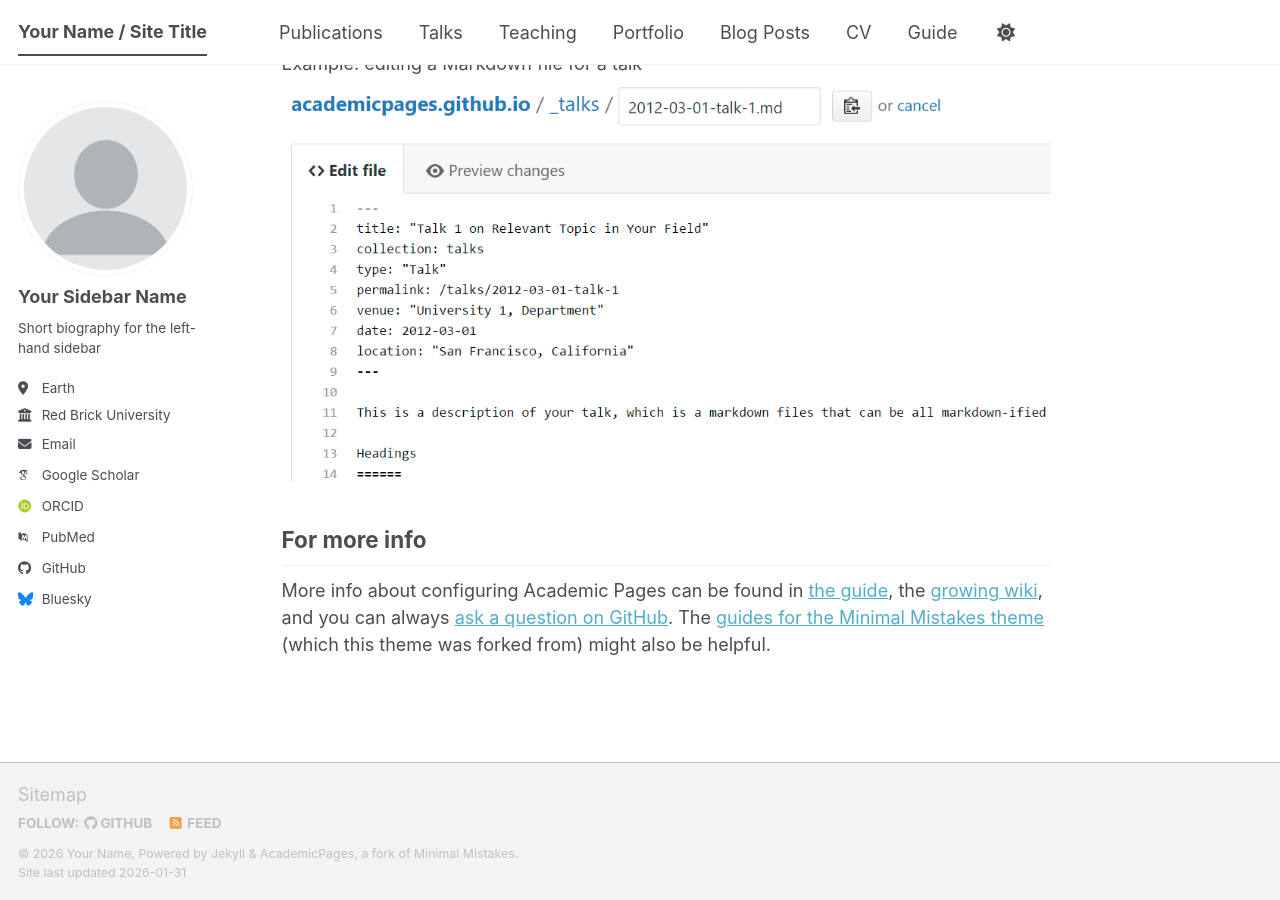
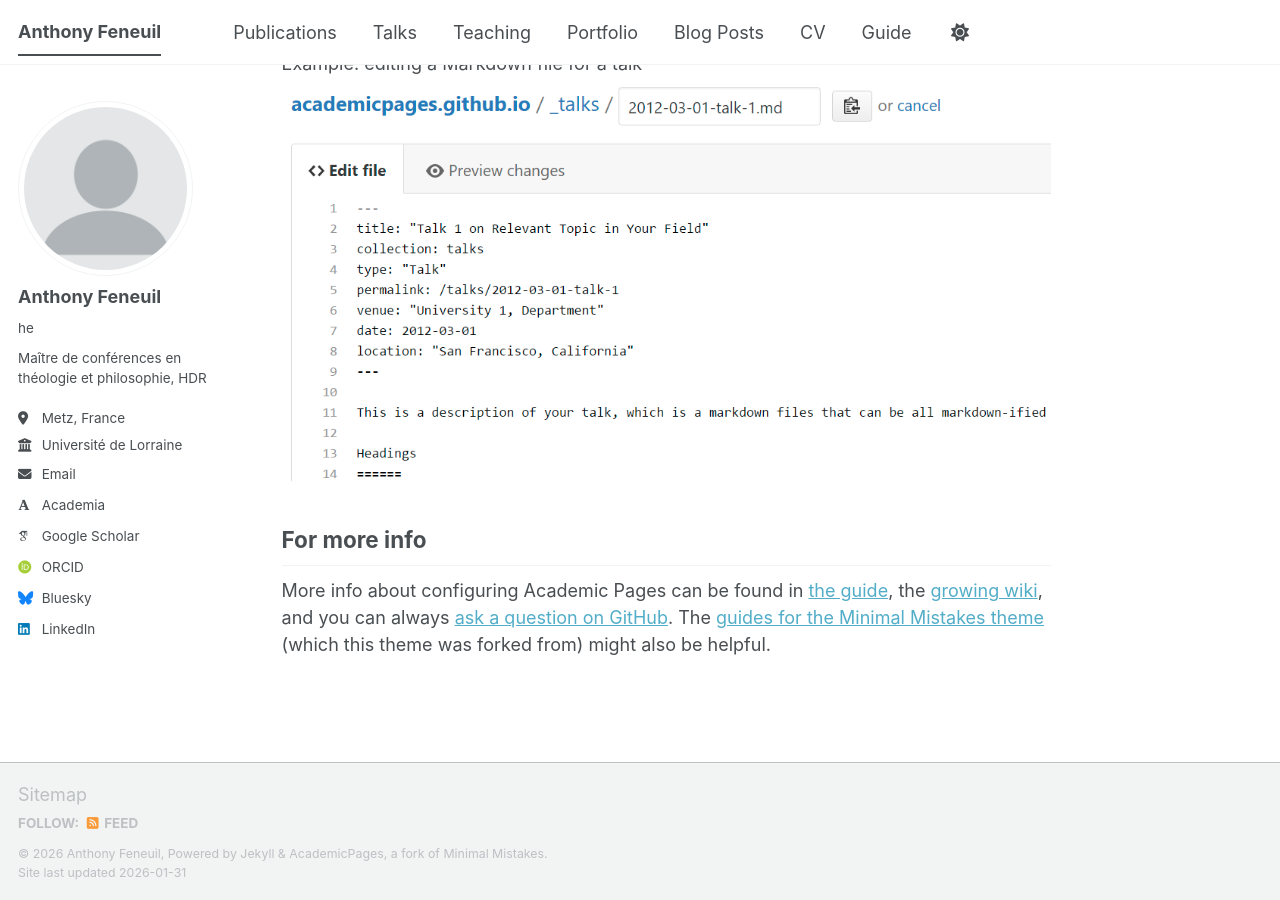
Before and after one commit to anfnl/anfnl.github.io, a Jekyll site: the page built from _pages/about.md, in a window 1280 px wide and 900 px high, scrolled down 2720 px. Built offline with Jekyll 4.4.1, drawn with Linux system fonts in a browser that asks for light colours; some web fonts are replaced; a script bundle is joined from its source files by our own code; library files that are not in the unit come from our copies.

Commit message:
Update _config.yml

```diff
--- a/_config.yml
+++ b/_config.yml
@@ -9,14 +9,14 @@
 # Basic Site Settings
 locale                   : "en-US"
 site_theme               : "default" # The available themes options are "default", "air", "sunrise", "mint", "dirt" and "contrast"
-title                    : "Your Name / Site Title"
+title                    : "Anthony Feneuil"
 title_separator          : "-"
-name                     : &name "Your Name"
-description              : &description "Your Name's academic portfolio"   # Update this with a general description of your site, this is the default if not overridden by a page
-url                      : https://academicpages.github.io # The base hostname & protocol for your site e.g. "https://[your GitHub username].github.io",
+name                     : &name "Anthony Feneuil"
+description              : &description "Associate Professor in theology and philosophy"   # Update this with a general description of your site, this is the default if not overridden by a page
+url                      : https://anfnl.github.io # The base hostname & protocol for your site e.g. "https://[your GitHub username].github.io",
                                                            # or if you already have some other page hosted on Github then use "https://[your GitHub username].github.io/[Your Repo Name]"
 baseurl                  : "" # the subpath of your site, e.g. "/blog"
-repository               : "academicpages/academicpages.github.io"
+repository               : "anfnl/anfnl.github.io"
 
 # Site Author - The following control what appear as part of the author content on the side bar.
 #               If a field is blank the icon and link will not appear, otherwise it will be shown.
@@ -24,24 +24,24 @@ repository               : "academicpages/academicpages.github.io"
 author:
   # Biographic information
   avatar           : "profile.png"
-  name             : "Your Sidebar Name"
-  pronouns         : # example: "she/her"
-  bio              : "Short biography for the left-hand sidebar"
-  location         : "Earth"
-  employer         : "Red Brick University"
+  name             : "Anthony Feneuil"
+  pronouns         : "he" # example: "he"
+  bio              : "Maître de conférences en théologie et philosophie, HDR"
+  location         : "Metz, France"
+  employer         : "Université de Lorraine"
   uri              : # URL
-  email            : "none@example.org"
+  email            : "anthony.feneuil@univ-lorraine.fr"
 
   # Academic websites
-  academia         : # URL
+  academia         : "https://univ-lorraine.academia.edu/AnthonyFeneuil" # URL
   arxiv            : # URL - Update with the correct link to your profile
-  googlescholar    : "https://scholar.google.com/citations?user=PS_CX0AAAAAJ"
+  googlescholar    : "https://scholar.google.com/citations?hl=fr&user=-5KYAJ8AAAAJ&view_op=list_works&gmla=APjjwua9Ks_q3duir2tTvjPPZhvSHRhoYArloBdK8SysiYfgHdW4vlmjHbsTo4Rib2UIZ9aDQBA"
   inspire-hep      : # URL
   impactstory      : # URL
-  orcid            : "https://orcid.org/yourorcidurl"
+  orcid            : "https://orcid.org/0000-0002-1770-2709"
   semantic         : # URL
   ssrn             : # URL
-  pubmed           : "https://www.ncbi.nlm.nih.gov/pubmed/?term=john+snow"
+  pubmed           : # URL
   researchgate     : # URL
   scopus           : # URL
   zotero           : # URL
@@ -51,13 +51,13 @@ author:
   bitbucket        : # Username - Update with your username on the site
   codepen          : # Username
   dribbble         : # Username
-  github           : "academicpages"
+  github           : # Username
   kaggle           : # Username
   stackoverflow    : # User number or user number and name (i.e., use "1" or "1/jeff-atwood")
 
   # Social media
   artstation       : # Username
-  bluesky          : "bsky.app" # Replace this with you Bluesky username
+  bluesky          : "https://bsky.app/profile/anfnl.bsky.social" # Replace this with you Bluesky username
   facebook         : # Username
   flickr           : # Username
   foursquare       : # Username
@@ -66,7 +66,7 @@ author:
   keybase          : # Username
   instagram        : # Username
   lastfm           : # Username
-  linkedin         : # Username
+  linkedin         : "https://www.linkedin.com/in/anthony-feneuil-572465245/"
   mastodon         : # URL
   medium           : # URL
   pinterest        : # Username
@@ -88,6 +88,7 @@ publication_category:
     title: 'Books'
   manuscripts:
     title: 'Journal Articles'
+    title: 'Book Chapters'
   conferences:
     title: 'Conference Papers'
 
```
